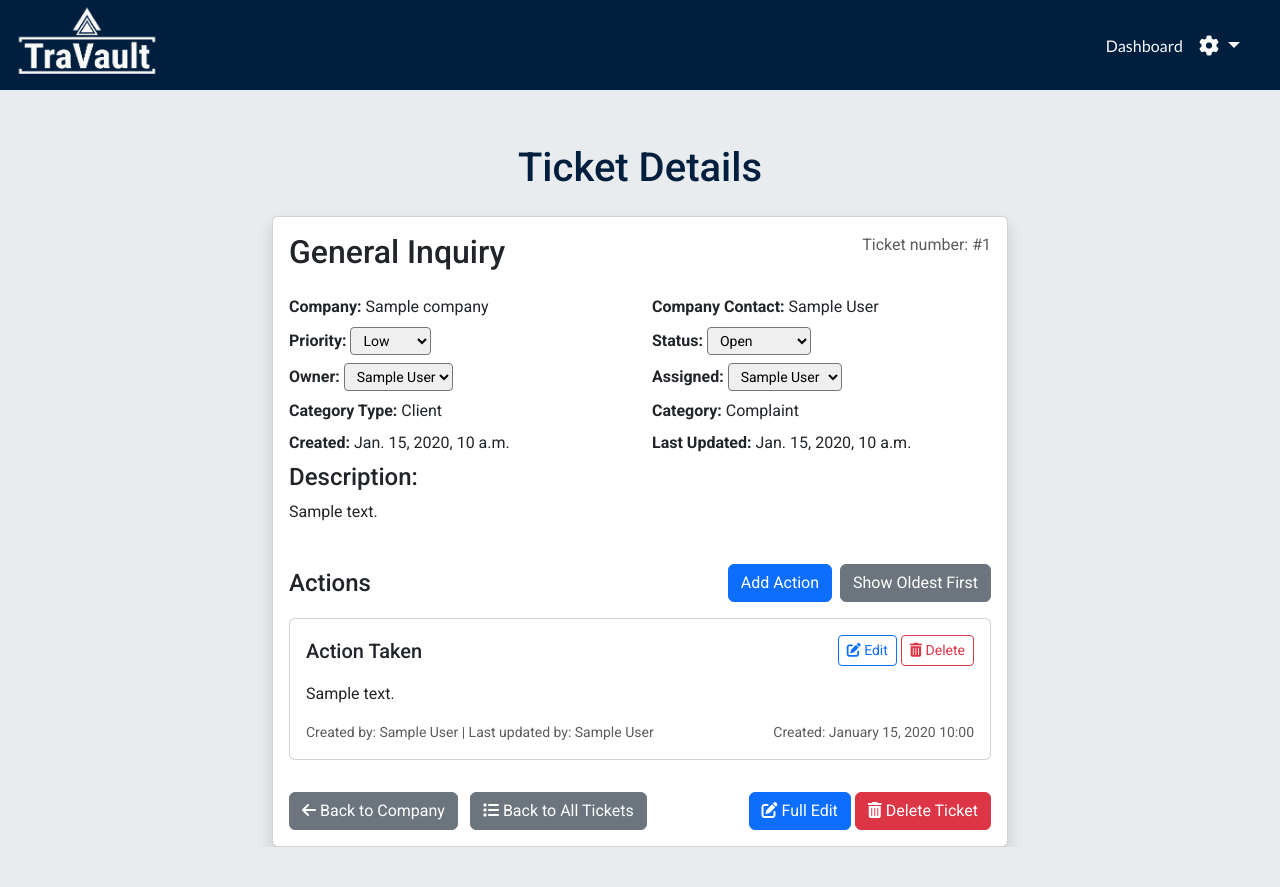
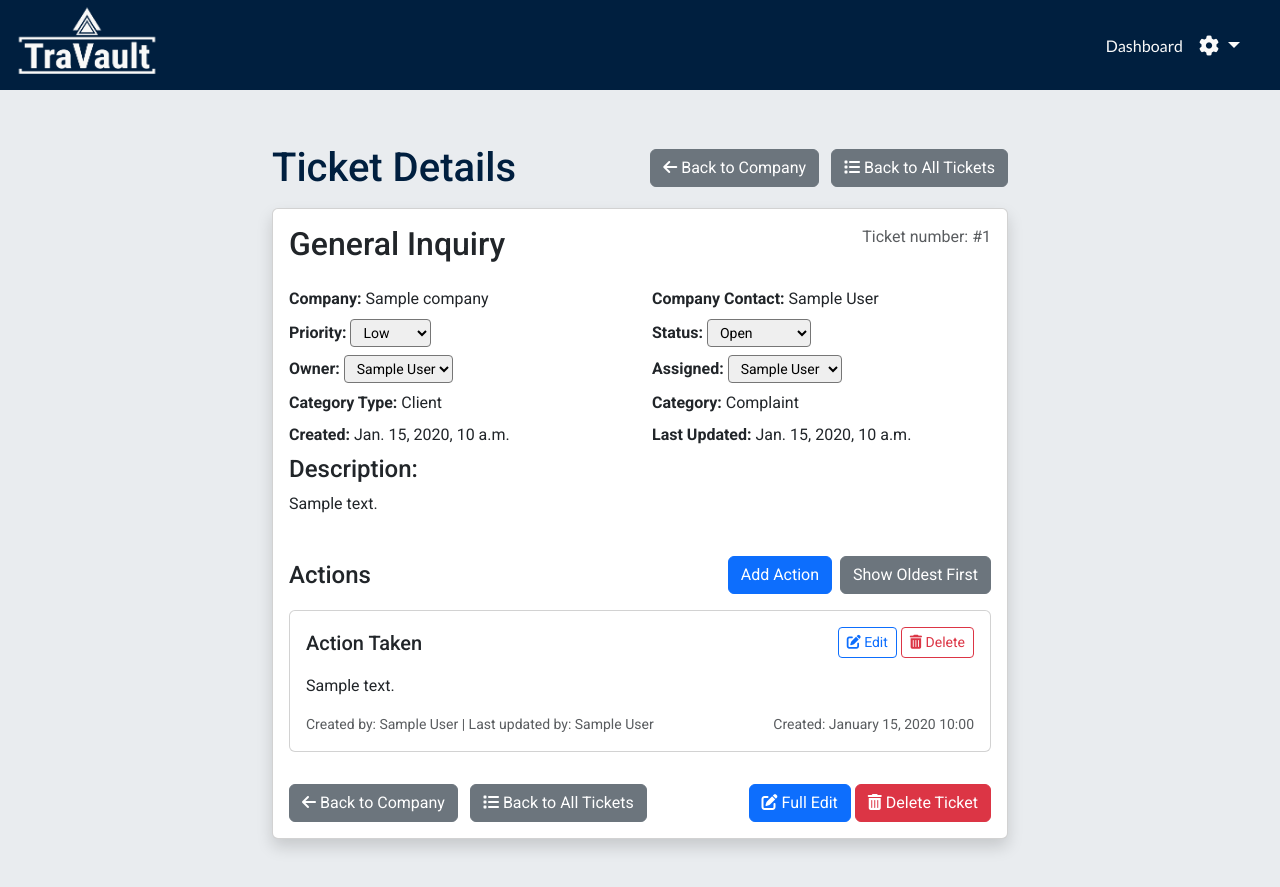
Before and after one commit to Ty-Thetravelguy/travault-v2-mp4, a Django app: page /tickets/detail/1/ in a window 1280 px wide. Before the commit the page ends 847 px from the top, so only its background shows below. Run offline with Django 5.2, Linux system fonts and the light colour scheme; a user stored in the database is signed in; data comes from the database, SQL or seed files in the repository; tables that the repository leaves empty hold one stand-in row (values such as "Sample post"); parts of the project's set-up code (start-up, migrations or seed data) failed here and were passed over; some libraries are stand-ins or nearby versions.

Commit message:
add more buttons to ticket

```diff
--- a/travault_crm/tickets/templates/tickets/ticket_detail.html
+++ b/travault_crm/tickets/templates/tickets/ticket_detail.html
@@ -6,14 +6,20 @@
 
 <div class="container-fluid full-height-bg top-padding bg-gray-200">
     <div class="container mt-5 roboto">
-        <div class="row mb-4 justify-content-center">
-            <div class="col-md-8 text-center">
+        <div class="row justify-content-center">
+            <div class="col-md-8">
+                <div class="d-flex justify-content-between align-items-center mb-3">
                     <h1 class="project-primary-color mb-0">Ticket Details</h1>
+                    <div>
+                        <a href="{% url 'crm:company_detail_with_tab' pk=ticket.company.pk active_tab='tickets' %}"
+                            class="btn btn-secondary me-2">
+                            <i class="fas fa-arrow-left"></i> Back to Company
+                        </a>
+                        <a href="{% url 'tickets:view_tickets' %}" class="btn btn-secondary">
+                            <i class="fas fa-list"></i> Back to All Tickets
+                        </a>
                     </div>
                 </div>
-
-        <div class="row justify-content-center">
-            <div class="col-md-8">
                 <div class="card shadow">
                     <div class="card-body">
                         <div class="row mb-3">
@@ -220,20 +226,25 @@
                                 {% endif %}
                             </div>
                         </div>
+                    </div>
+                </div>
+                <!-- Spacing -->
+                <div class="row mb-5"></div>
+            </div>
+        </div>
+    </div>
+</div>
 
 <!-- Action Modal -->
-                        <div class="modal fade" id="actionModal" tabindex="-1" aria-labelledby="actionModalLabel"
-                            aria-hidden="true">
+<div class="modal fade" id="actionModal" tabindex="-1" aria-labelledby="actionModalLabel" aria-hidden="true">
     <div class="modal-dialog">
         <div class="modal-content">
             <div class="modal-header">
                 <h5 class="modal-title" id="actionModalLabel">Add Action</h5>
-                                        <button type="button" class="btn-close" data-bs-dismiss="modal"
-                                            aria-label="Close"></button>
+                <button type="button" class="btn-close" data-bs-dismiss="modal" aria-label="Close"></button>
             </div>
             <div class="modal-body">
-                                        <form id="actionForm" method="post"
-                                            action="{% url 'tickets:add_ticket_action' pk=ticket.pk %}">
+                <form id="actionForm" method="post" action="{% url 'tickets:add_ticket_action' pk=ticket.pk %}">
                     {% csrf_token %}
                     <div class="mb-3">
                         <label for="actionType" class="form-label">Action Type</label>
@@ -246,8 +257,7 @@
                     </div>
                     <div class="mb-3">
                         <label for="actionDetails" class="form-label">Details</label>
-                                                <textarea class="form-control" id="actionDetails" name="details"
-                                                    rows="3" required></textarea>
+                        <textarea class="form-control" id="actionDetails" name="details" rows="3" required></textarea>
                     </div>
                     <button type="submit" class="btn btn-primary" id="saveAction">Save
                         Action</button>
@@ -266,8 +276,7 @@
             <div class="modal-header">
                 <h5 class="modal-title" id="editActionModalLabel{{ action.id }}">Edit Action
                 </h5>
-                                        <button type="button" class="btn-close" data-bs-dismiss="modal"
-                                            aria-label="Close"></button>
+                <button type="button" class="btn-close" data-bs-dismiss="modal" aria-label="Close"></button>
             </div>
             <div class="modal-body">
                 <form method="post" action="{% url 'tickets:edit_ticket_action' action.id %}">
@@ -275,20 +284,17 @@
                     <div class="mb-3">
                         <label for="editActionType{{ action.id }}" class="form-label">Action
                             Type</label>
-                                                <select class="form-select" id="editActionType{{ action.id }}"
-                                                    name="action_type" required>
+                        <select class="form-select" id="editActionType{{ action.id }}" name="action_type" required>
                             {% for value, display in ticket_action_types %}
-                                                    <option value="{{ value }}"
-                                                        {% if value == action.action_type %}selected{% endif %}>
+                            <option value="{{ value }}" {% if value == action.action_type %}selected{% endif %}>
                                 {{ display }}</option>
                             {% endfor %}
                         </select>
                     </div>
                     <div class="mb-3">
-                                                <label for="editActionDetails{{ action.id }}"
-                                                    class="form-label">Details</label>
-                                                <textarea class="form-control" id="editActionDetails{{ action.id }}"
-                                                    name="details" rows="3" required>{{ action.details }}</textarea>
+                        <label for="editActionDetails{{ action.id }}" class="form-label">Details</label>
+                        <textarea class="form-control" id="editActionDetails{{ action.id }}" name="details" rows="3"
+                            required>{{ action.details }}</textarea>
                     </div>
                     <button type="submit" class="btn btn-primary">Save Changes</button>
                 </form>
@@ -308,8 +314,7 @@
             <div class="modal-header">
                 <h5 class="modal-title" id="deleteActionModalLabel{{ action.id }}">Delete Action
                 </h5>
-                                        <button type="button" class="btn-close" data-bs-dismiss="modal"
-                                            aria-label="Close"></button>
+                <button type="button" class="btn-close" data-bs-dismiss="modal" aria-label="Close"></button>
             </div>
             <div class="modal-body">
                 <p>Are you sure you want to delete this action? This cannot be undone.</p>
@@ -320,8 +325,7 @@
                         <input type="text" class="form-control" name="confirmation" required>
                     </div>
                     <button type="submit" class="btn btn-danger">Delete Action</button>
-                                            <button type="button" class="btn btn-secondary"
-                                                data-bs-dismiss="modal">Cancel</button>
+                    <button type="button" class="btn btn-secondary" data-bs-dismiss="modal">Cancel</button>
                 </form>
             </div>
         </div>
@@ -329,13 +333,6 @@
 </div>
 {% endfor %}
 {% endif %}
-
-                    </div>
-                </div>
-            </div>
-        </div>
-    </div>
-</div>
 {% endblock %}
 
 {% block extra_js %}
```
Lines whose indentation alone changed are shown as unchanged.
